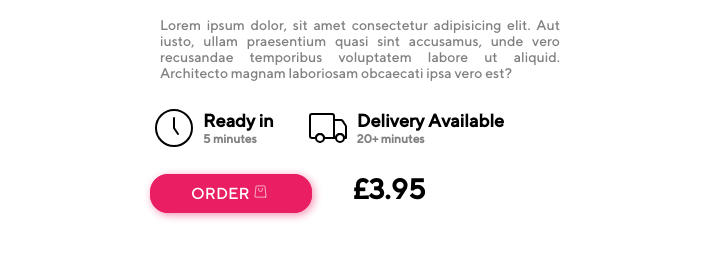
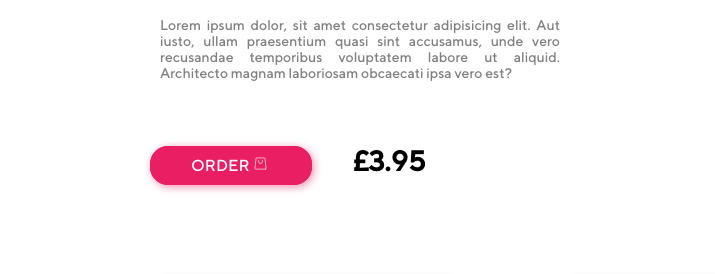
Before and after one commit to DoKi0406/c, a plain HTML site: page index.html in a window 1280 px wide. Shown: the part 314-588 px from the top of the page, 0-715 px from the left. Drawn offline with Linux system fonts and the light colour scheme; files whose address does not match are found by name.

Commit message:
Update index.html

```diff
--- a/index.html
+++ b/index.html
@@ -35,20 +35,6 @@
                 <div class="div_img_head">
                     <img src="./img/699307c0effdd9fa1b91066a143e72.png" alt="" class="img_head">
                 </div>
-
-        </div>
-
-        <div class="svg_text">
-
-            <div class="div_svg_text1">
-                    <svg data-icon-name="clock" data-style="line" icon_origin_id="20391" viewBox="0 0 24 24" xmlns="http://www.w3.org/2000/svg" id="clock" class="icon line" width="48" height="48"><circle style="fill: none; stroke: rgb(0, 0, 0); stroke-linecap: round; stroke-linejoin: round; stroke-width: 1;" r="9" cy="12" cx="12" id="primary"></circle><polyline style="fill: none; stroke: rgb(0, 0, 0); stroke-linecap: round; stroke-linejoin: round; stroke-width: 1;" points="12 7 12 12 14 15" data-name="primary" id="primary-2"></polyline></svg>
-                    <span class="ready">Ready in <br> <p class="min5"> 5 minutes </p> </span>
-            </div>
-
-            <div class="div_svg_text2">
-                <svg data-icon-name="car-shipping" data-style="line" icon_origin_id="18767" viewBox="0 0 24 24" xmlns="http://www.w3.org/2000/svg" data-name="Line Color" id="car-shipping" class="icon line" width="48" height="48"><path style="fill: none; stroke: rgb(0, 0, 0); stroke-linecap: round; stroke-linejoin: round; stroke-width: 1;" d="M15,6V17H10a2,2,0,0,0-4,0H4a1,1,0,0,1-1-1V6A1,1,0,0,1,4,5H14A1,1,0,0,1,15,6Zm5.83,4.75L19.3,8.45A1,1,0,0,0,18.46,8H15v9h1a2,2,0,0,1,4,0h1V11.3A1,1,0,0,0,20.83,10.75Z" id="primary"></path><path style="fill: none; stroke: rgb(0, 0, 0); stroke-linecap: round; stroke-linejoin: round; stroke-width: 1;" d="M10,17a2,2,0,1,1-2-2A2,2,0,0,1,10,17Zm8-2a2,2,0,1,0,2,2A2,2,0,0,0,18,15Z" id="secondary"></path></svg>
-                <span class="del">Delivery Available <p class="min20">20+ minutes</p></span>
-            </div>
 
         </div>
 
```
